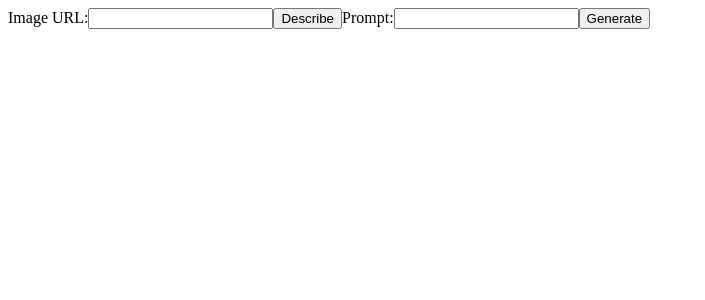
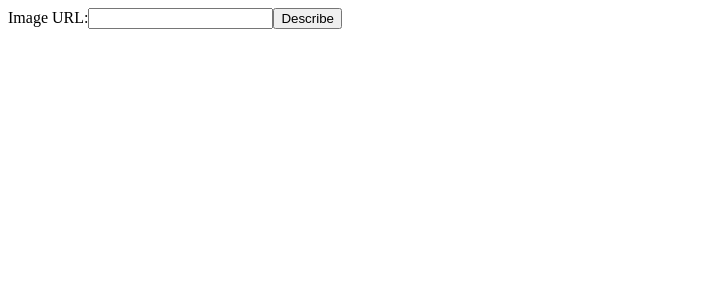
Before and after one commit to kevinleonj/v3-analyze-and-generate-images-with-Azure-AI, a React (Create React App) app: page / in a window 1280 px wide. Shown: the top 300 px of the page, without its empty margins (0-705 px from the left). Built offline with nearby package versions, Linux system fonts and the light colour scheme; the HTML template or start-up script is replaced by a standard one.

Commit message:
Back to previous state

```diff
--- a/src/App.js
+++ b/src/App.js
@@ -1,53 +1,32 @@
 import React, { useState } from 'react';
 
 function App() {
-  const [imageUrl, setImageUrl] = useState('');
-  const [prompt, setPrompt] = useState('');
+  const [url, setUrl] = useState('');
   const [description, setDescription] = useState('');
-  const [generatedImageUrl, setGeneratedImageUrl] = useState('');
 
-  const handleDescribe = async (event) => {
+  const handleSubmit = async (event) => {
     event.preventDefault();
     const response = await fetch('https://v3-v4-analyze-and-generate-images-function.azurewebsites.net/api/MyFunction?code=magAszZLBg6CfBUt3EOaBcfg__YLU94sKLvKDIPmXFfkAzFuA9lsUw%3D%3D', {
       method: 'POST',
       headers: {
         'Content-Type': 'application/json',
       },
-      body: JSON.stringify({ url: imageUrl, action: 'describe' }),
+      body: JSON.stringify({ url }),
     });
-    const data = await response.text();
-    setDescription(data);
-  };
-
-  const handleGenerate = async (event) => {
-    event.preventDefault();
-    const response = await fetch('https://v3-v4-analyze-and-generate-images-function.azurewebsites.net/api/MyFunction?code=magAszZLBg6CfBUt3EOaBcfg__YLU94sKLvKDIPmXFfkAzFuA9lsUw%3D%3D', {
-      method: 'POST',
-      headers: {
-        'Content-Type': 'application/json',
-      },
-      body: JSON.stringify({ url: prompt, action: 'generate' }),
-    });
-    const data = await response.text();
-    setGeneratedImageUrl(data);
+    const data = await response.text(); // Change this line
+    setDescription(data); // Change this line
   };
 
   return (
     <div>
-      <form>
+      <form onSubmit={handleSubmit}>
         <label>
           Image URL:
-          <input type="url" value={imageUrl} onChange={e => setImageUrl(e.target.value)} required />
+          <input type="url" value={url} onChange={e => setUrl(e.target.value)} required />
         </label>
-        <button type="button" onClick={handleDescribe}>Describe</button>
-        <label>
-          Prompt:
-          <input type="text" value={prompt} onChange={e => setPrompt(e.target.value)} required />
-        </label>
-        <button type="button" onClick={handleGenerate}>Generate</button>
+        <button type="submit">Describe</button>
       </form>
       {description && <p>{description}</p>}
-      {generatedImageUrl && <img src={generatedImageUrl} alt="Generated" />}
     </div>
   );
 }
```
Also changed, not shown: 1 other file (tests, documents, lock files or other folders).
